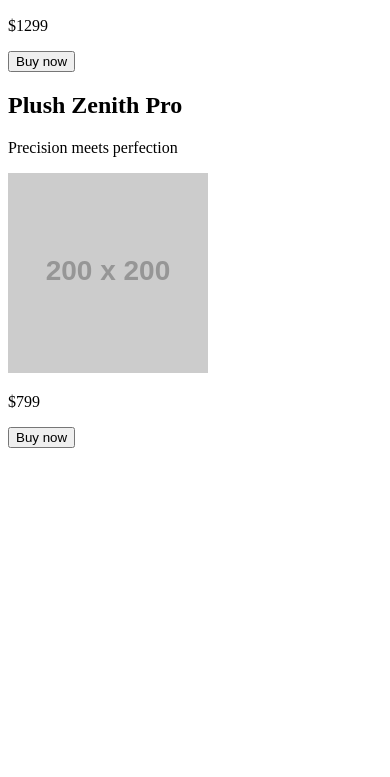
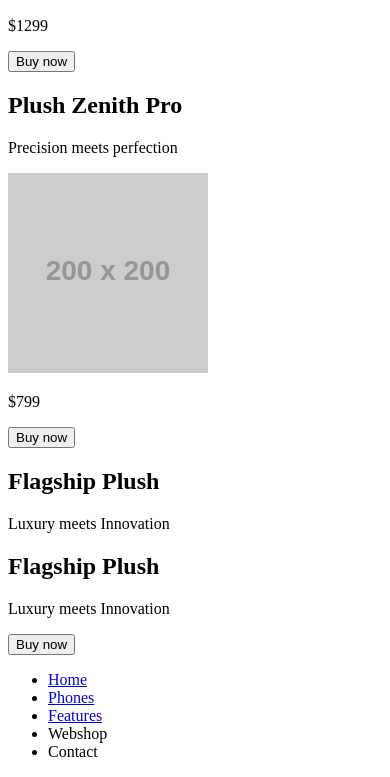
Before and after one commit to zidanh1/march-cohort, a plain HTML site: page index.html in a window 390 px wide. Shown: the part 971-1748 px from the top of the page. Before the commit the page ends 1427 px from the top, so only its background shows below. Drawn offline with Linux system fonts and the light colour scheme; placeholder pictures from the web are drawn by us.

Commit message:
phone website markup bottom half

```diff
--- a/index.html
+++ b/index.html
@@ -46,9 +46,27 @@
                 <button>Buy now</button>
              </div>
         <section></section>
+        <section>
+            <h2>Flagship Plush</h2>
+            <p>Luxury meets Innovation</p>
+        </section>
         <section></section>
-        <section></section>
-        <section></section>
+        <section>
+            <h2>Flagship Plush</h2>
+            <p>Luxury meets Innovation</p>
+            <button>Buy now</button>
+        </section>
     </main>
+    <footer>
+        <nav>
+            <ul>
+                <li><a href=".">Home</a></li>
+                <li><a href="#">Phones</a></li>
+                <li><a href="#">Features</a></li>
+                <li><a href="#"></a>Webshop</li>
+                <li><a href="#"></a>Contact</li>
+            </ul>
+        </nav>
+    </footer>
 </body>
 </html>
```
